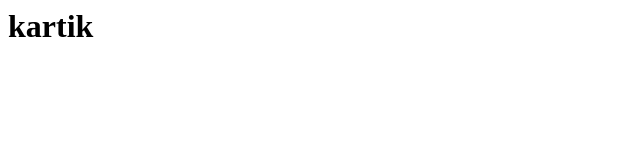
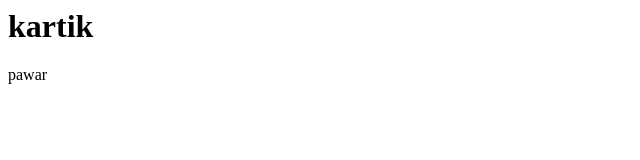
Before and after one commit to Kartikpawar321/Repo, a plain HTML site: page index.html in a window 1280 px wide. Shown: the full height of the page, 0-640 px from the left. Drawn offline with Linux system fonts and the light colour scheme.

Commit message:
all done

```diff
--- a/index.html
+++ b/index.html
@@ -1 +1,2 @@
 <h1>kartik</h1>
+<p>pawar</p>
```
